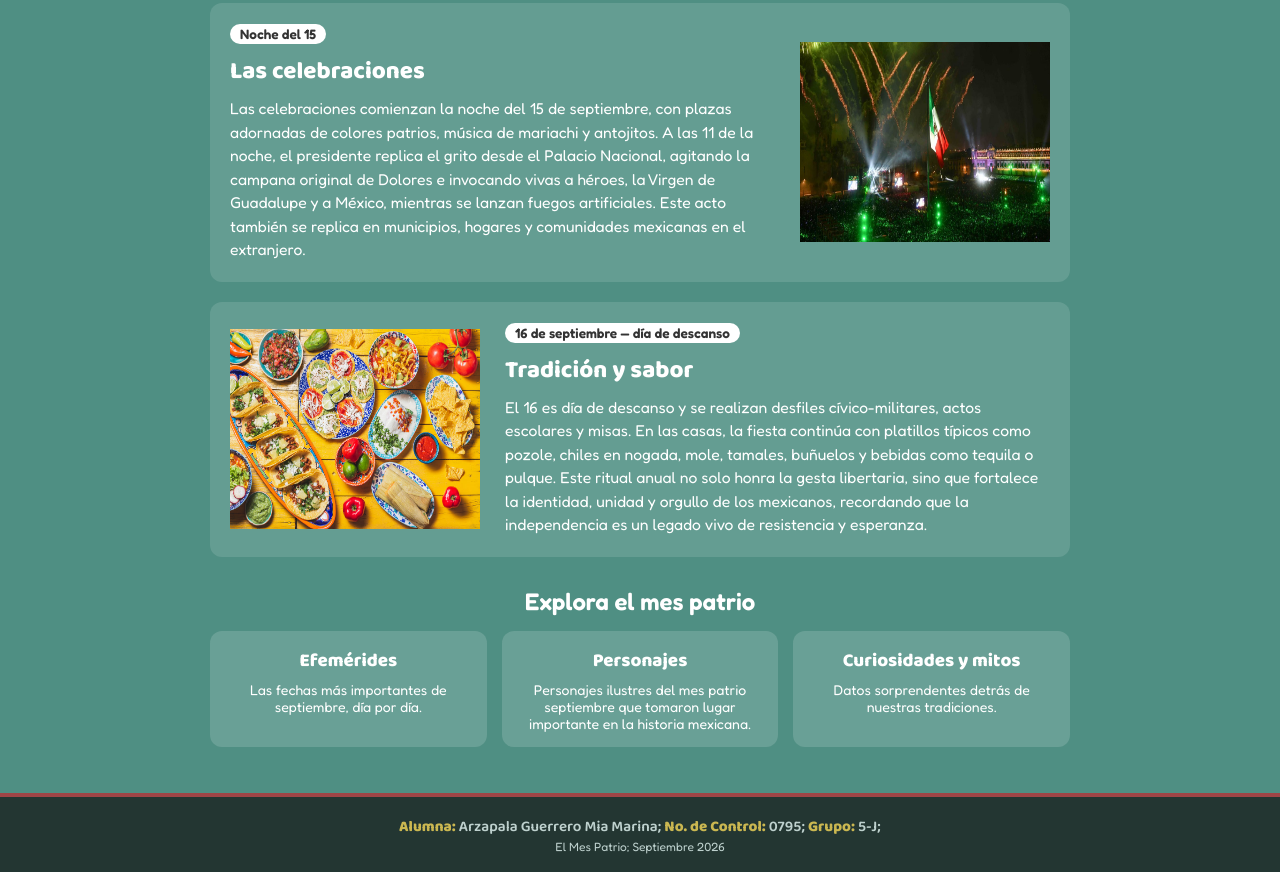
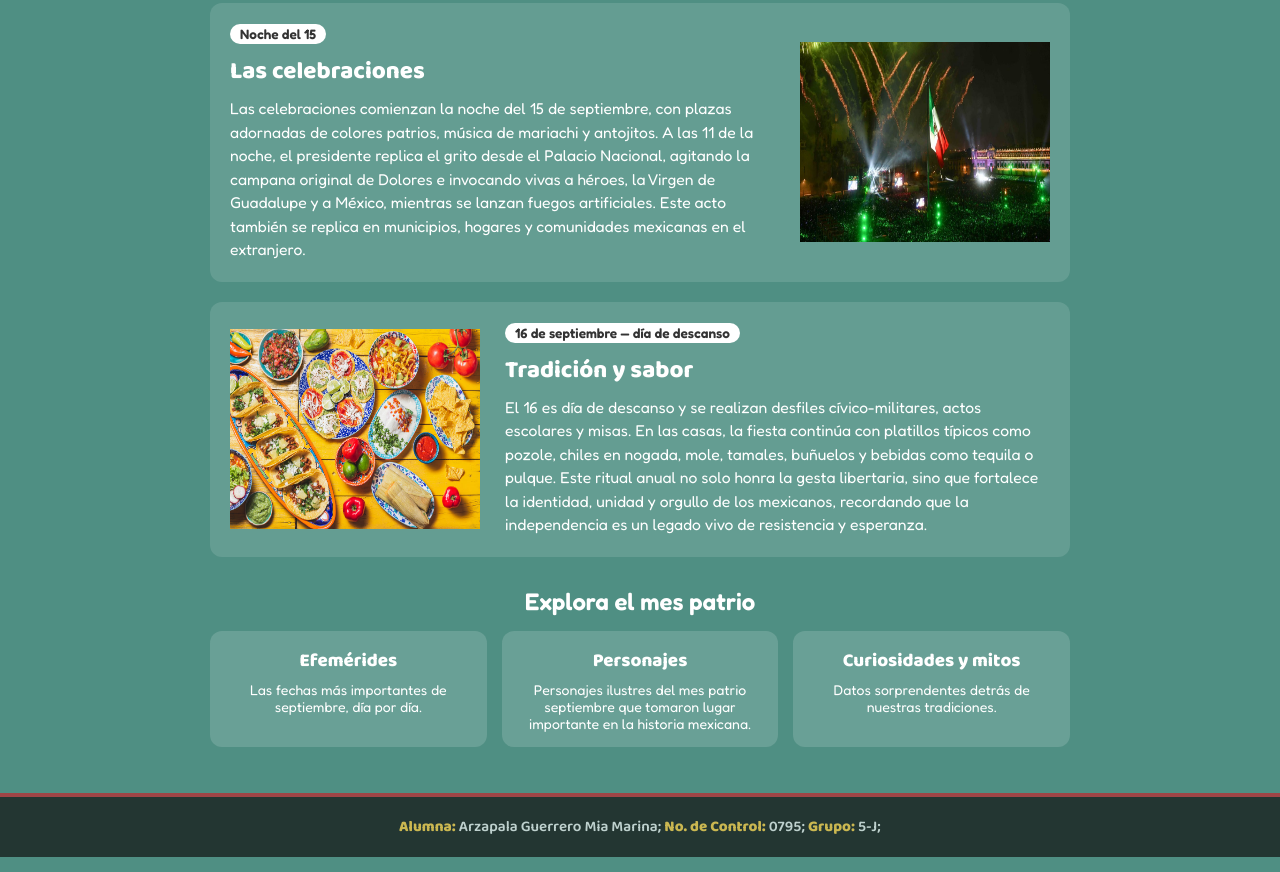
Before and after one commit to a24308051280795-pixel/septiembreMMAGpractica, a plain HTML site: page index.html in a window 1280 px wide. Shown: the part 673-1545 px from the top of the page. Drawn offline with Linux system fonts and the light colour scheme.

Commit message:
Fix HTML structure and formatting issues

```diff
--- a/index.html
+++ b/index.html
@@ -159,8 +159,6 @@
       <strong>No. de Control:</strong> 0795;
       <strong>Grupo:</strong> 5-J;
     </div>
-    <div class="creditos">El Mes Patrio; Septiembre 2026</div>
-    <!-- se agrupa el texto al elemento decorativo y se escribe el texto-->
   </footer>
   <!-- cierra el pie de pagina-->
 </body>
```
